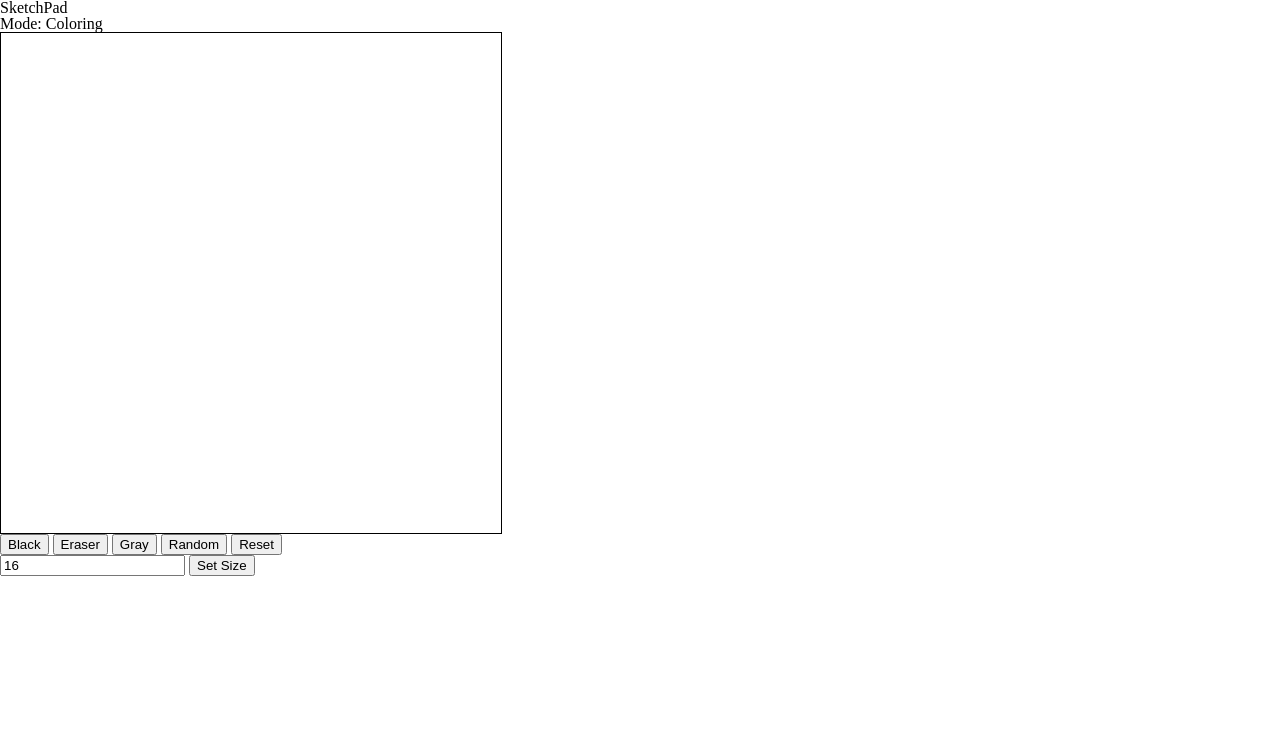
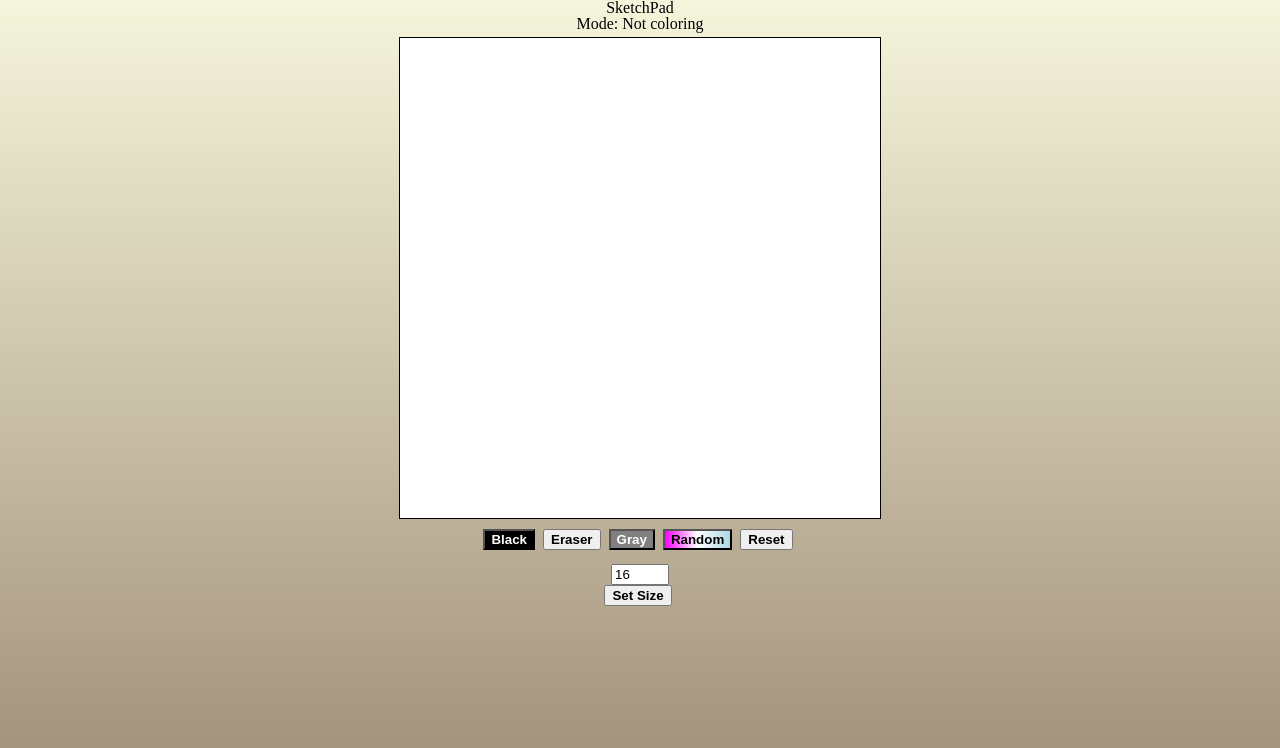
Before and after one commit to tomassw/TOP-Project-4-Etch-a-Sketch, a plain HTML site: page index.html in a window 1280 px wide. Drawn offline with Linux system fonts and the light colour scheme.

Commit message:
added css

```diff
--- a/index.html
+++ b/index.html
@@ -14,16 +14,16 @@
         <div class="title">
             <h1>SketchPad</h1>
         </div>
-        <div class="mode">Mode: Coloring</div>
+        <div class="mode">Mode: Not coloring</div>
 
         <div class="content">
             <div class="board"></div>
 
             <div class="buttons">
-                <button onclick="changeColor('black');">Black</button>
+                <button onclick="changeColor('black');" class="blackButton">Black</button>
                 <button onclick="changeColor('white');">Eraser</button>
-                <button onclick="changeColor('gray');">Gray</button>
-                <button onclick="changeColor('random');">Random</button>
+                <button onclick="changeColor('gray');" class="grayButton">Gray</button>
+                <button onclick="changeColor('random');" class="randomButton">Random</button>
                 <button onclick="resetBoard();">Reset</button>
             </div>
 
--- a/index.js
+++ b/index.js
@@ -1,5 +1,5 @@
 let color = 'black';
-let click = true;
+let click = false;
 
 function populateBoard(size) {
     let board = document.querySelector('.board');
--- a/style.css
+++ b/style.css
@@ -1,7 +1,99 @@
+.flex-container {
+    height: 100vh;
+    width: 100vw;
+
+    display: flex;
+    flex-direction: column;
+    align-items: center;
+    background: linear-gradient(beige, #9F8C76);
+}
+
 .board {
     border: 1px solid black;
-    width: 500px;
-    height: 500px;
+    width: 80%;
+    height: 80%;
 
     display: grid;
+    background-color: white;
+    box-shadow: inset 0 -3em -3em black, 0 0 0 2px white, 0.3em 0.3em 1em black;
 }
+
+.board:hover {
+    cursor: pointer;
+}
+
+.content {
+    display: flex;
+    flex-direction: column;
+    align-items: center;
+    min-width: 300px;
+    min-height: 300px;
+
+    width: 60vw;
+    height: 60vw;
+
+    max-width: 600px;
+    max-height: 600px;
+}
+
+.title {
+    display: flex;
+    justify-content: center;
+}
+
+.buttons {
+    margin-top: 10px;
+    margin-bottom: 10px;
+}
+
+button {
+    padding:0.3em 1,2em;
+    margin: 0 0.3em 0.3em 0;
+    /*border-radius: 2em;*/
+    text-decoration: none;
+    font-weight: 600;
+    text-align: center;
+    transition: all 0.2s;
+}
+
+button:hover {
+    cursor: pointer;
+}
+
+.blackButton {
+    background-color: black;
+    color: white;
+}
+
+.blackButton:hover {
+    background-color: white;
+    color: black;
+}
+
+.grayButton {
+    background-color: gray;
+    color: white;
+}
+
+.grayButton:hover {
+    background-color: white;
+    color: gray;
+}
+
+.randomButton {
+    color: black;
+    background: linear-gradient(0.25turn, magenta, white, lightblue);
+}
+
+.randomButton:hover {
+    color: black;
+    background: linear-gradient(0.35turn, magenta, white, lightgreen);
+}
+
+input {
+    width: 50px;
+}
+
+.mode {
+    margin-bottom: 5px;
+}
```
